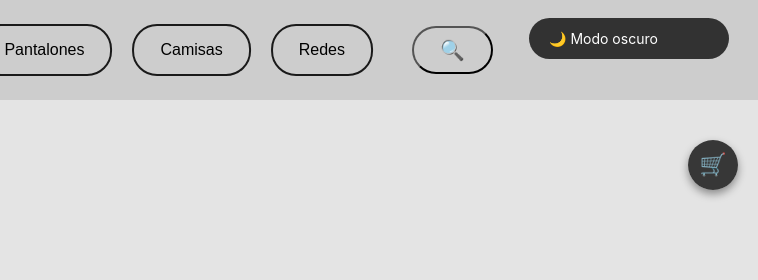
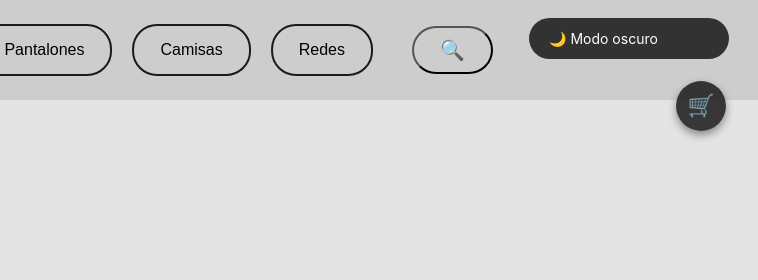
Before and after one commit to kaennot/Noxhood, a plain HTML site: page camisas.html in a window 1280 px wide. Shown: the top 280 px of the page, 522-1280 px from the left. Drawn offline with Linux system fonts and the light colour scheme.

Commit message:
Update camisas.html

```diff
--- a/camisas.html
+++ b/camisas.html
@@ -31,7 +31,7 @@
     <!-- Controles flotantes -->
     <button id="modo-btn">🌙 Modo oscuro</button>
     <!-- Botón del carrito -->
-    <button class="btn-carrito" style="top: 140px;" onclick="toggleCarrito()">🛒</button>
+   <button class="btn-carrito" style="top: 81px; right: 2.5%;" onclick="toggleCarrito()">🛒</button>
   </header>
 
   <!-- Contenido principal -->
```
